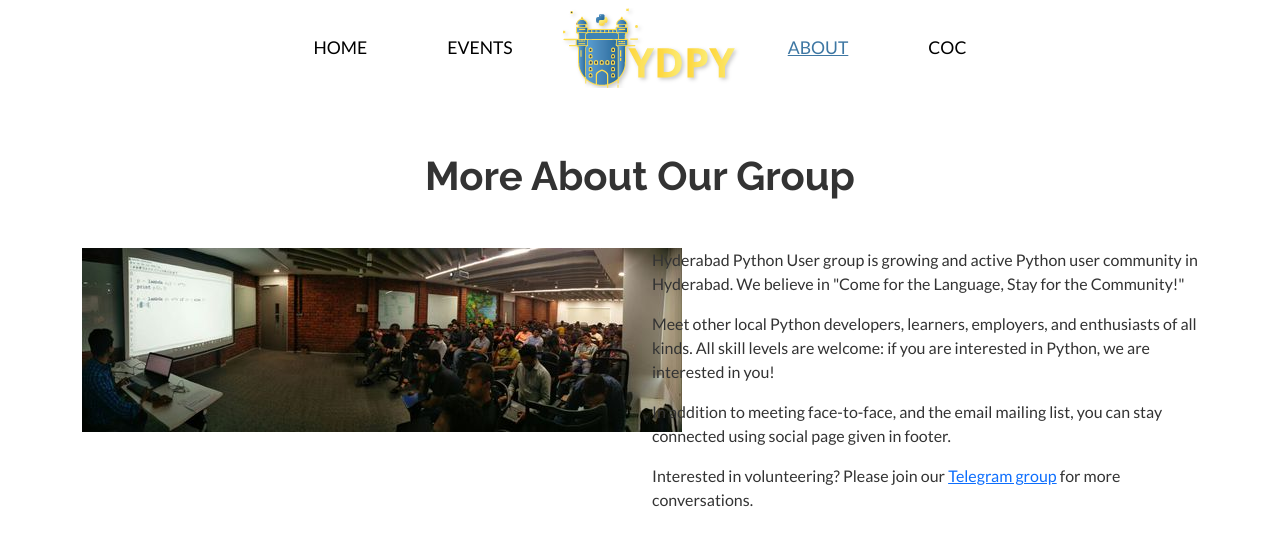
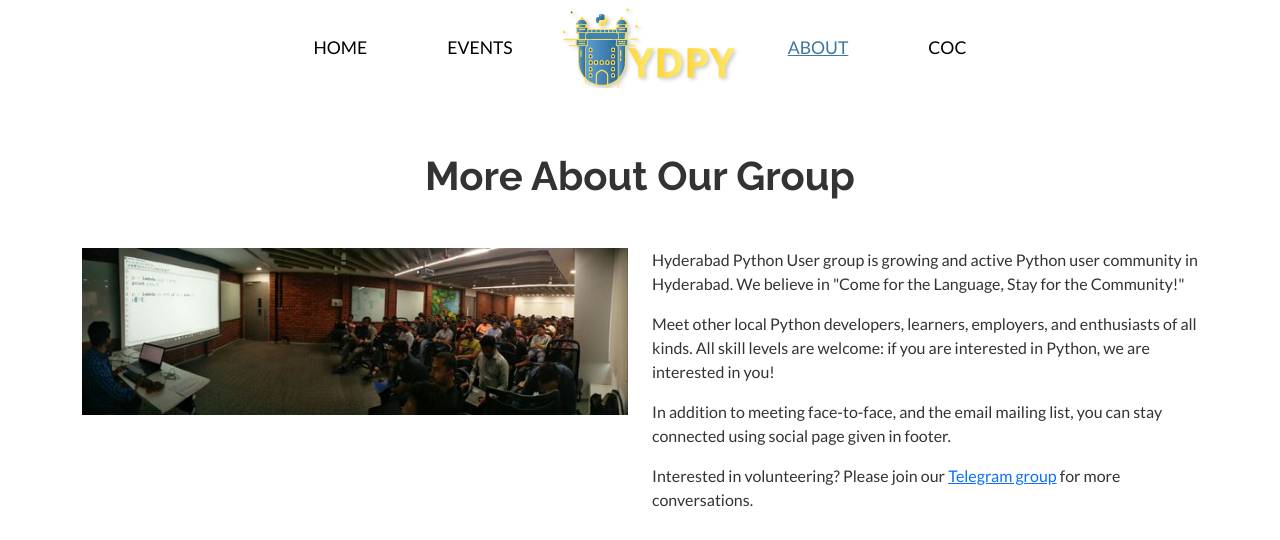
Before and after one commit to HydPy/HydPy, a Jekyll site: the page built from about.html, in a window 1280 px wide. Shown: the top 540 px of the page. Built offline with Jekyll 4.4.1, drawn with Linux system fonts in a browser that asks for light colours; grey boxes are pictures that could not be loaded.

Commit message:
-Resolved Text/Image Overlap on About Page at Narrow Viewports

```diff
--- a/about.html
+++ b/about.html
@@ -7,14 +7,14 @@
 <div class="container mtb">
     <div class="row">
         <h1 class="text-center my-5">More About Our Group</h1>
-        <div class="col-lg-6">
-            <img class="img-responsive" src="{{ '/assets/img/python_group.jpg' | prepend: site.baseurl }}" alt="">
+        <div class="col-lg-6 col-md-12 mb-4">
+            <img class="img-fluid" src="{{ '/assets/img/python_group.jpg' | prepend: site.baseurl }}" alt="Python Group">
         </div>
-        <div class="col-lg-6">
-            <p>Hyderabad Python User group is growing and active Python user community in Hyderabad. We believe in "Come for the Language, Stay for the Community!" </p>
+        <div class="col-lg-6 col-md-12 text-center text-lg-start">
+            <p>Hyderabad Python User group is growing and active Python user community in Hyderabad. We believe in "Come for the Language, Stay for the Community!"</p>
             <p>Meet other local Python developers, learners, employers, and enthusiasts of all kinds. All skill levels are welcome: if you are interested in Python, we are interested in you!</p>
             <p>In addition to meeting face-to-face, and the email mailing list, you can stay connected using social page given in footer.</p>
-            Interested in volunteering? Please join our <a href="https://t.me/HydPy" target="_blank">Telegram group</a> for more conversations.
+            <p>Interested in volunteering? Please join our <a href="https://t.me/HydPy" target="_blank">Telegram group</a> for more conversations.</p>
         </div>
     </div>
 </div>
```
